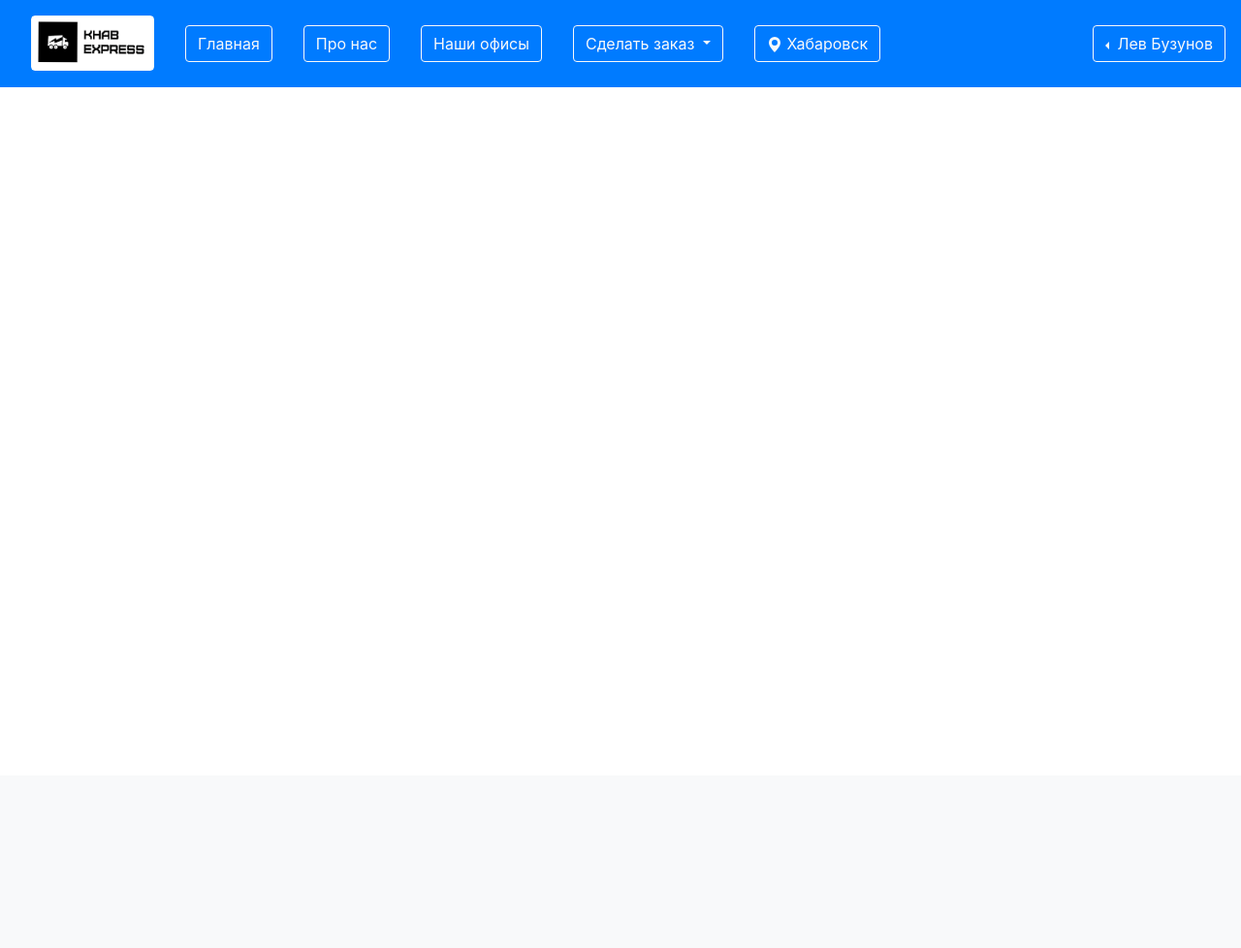
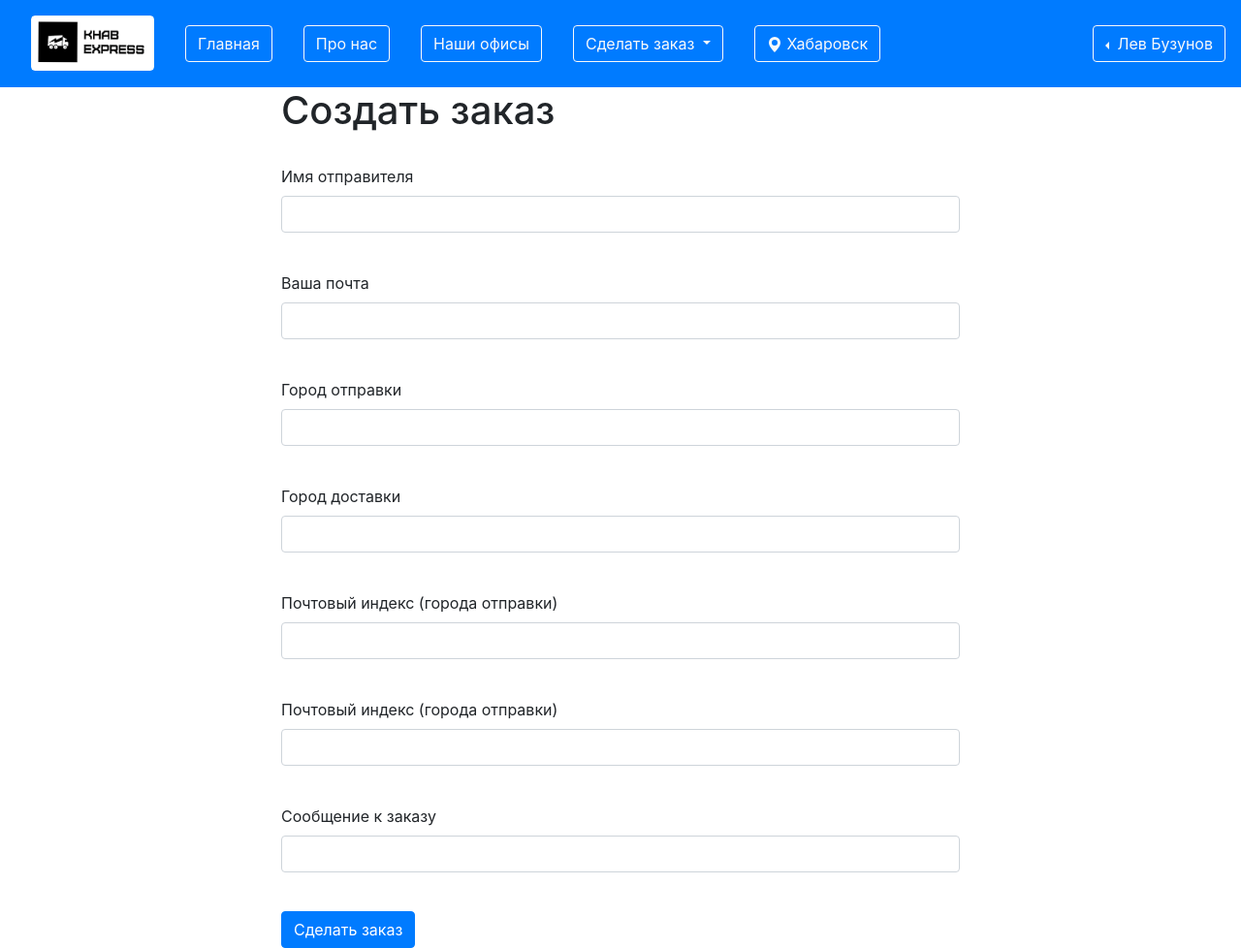
Before and after one commit to sokeri-shit-it/improved-school-train, a Flask app: page /delivery in a window 1280 px wide. Shown: the whole page at 97% size. Before the commit the page ends 90 px from the top, so only its background shows below. Run offline with Flask 2, Linux system fonts and the light colour scheme; a user stored in the database is signed in; some libraries are stand-ins or nearby versions.

Commit message:
Доработка страниц с заказами

```diff
--- a/data/__all_models.py
+++ b/data/__all_models.py
@@ -1 +1,2 @@
+from . import delivery_and_orders
 from . import users
--- a/form/users.py
+++ b/form/users.py
@@ -1,5 +1,5 @@
 from flask_wtf import FlaskForm
-from wtforms import PasswordField, StringField, SubmitField, BooleanField
+from wtforms import PasswordField, StringField, SubmitField, BooleanField, IntegerField
 from wtforms.fields.html5 import EmailField
 from wtforms.validators import DataRequired
 
@@ -21,8 +21,29 @@ class LoginForm(FlaskForm):
 
 
 class EditProfileForm(FlaskForm):
-    username = StringField('Username', validators=[DataRequired()])
+    username = StringField('Имя', validators=[DataRequired()])
     password = PasswordField('Пароль', validators=[DataRequired()])
     email = EmailField('Почта', validators=[DataRequired()])
     city = StringField('Ваш город', validators=[DataRequired()])
-    submit = SubmitField('Submit')
+    submit = SubmitField('Сохранить')
+
+
+class DeliveryForm(FlaskForm):
+    username = StringField('Имя отправителя', validators=[DataRequired()])
+    email = StringField('Ваша почта', validators=[DataRequired()])
+
+    delivery_city = StringField('Город отправки', validators=[DataRequired()])
+    forwarding_city = StringField('Город доставки', validators=[DataRequired()])
+
+    forwarding_mail_city = IntegerField('Почтовый индекс (города отправки)')
+    delivery_mail_city = IntegerField('Почтовый индекс (города отправки)')
+
+    order_message = StringField('Сообщение к заказу')
+
+    submit = SubmitField('Сделать заказ')
+
+
+class TrackForm(FlaskForm):
+    random_order_code = IntegerField('Введите код для отслеживания:')
+
+    submit = SubmitField('Получить данные')
--- a/templates/delivery.html
+++ b/templates/delivery.html
@@ -1,10 +1,78 @@
 {% extends 'base.html' %}
 
 {% block title %}
-    Создать заказ
+    Отследить заказ по коду
 {% endblock %}
 
 {% block head %}
-
+<form class="register_form" action="" method="post">
+    <h1>Создать заказ</h1><br>
+    {{ form.hidden_tag() }}
+    <p>
+        {{ form.username.label }}<br>
+        {{ form.username(class="form-control") }}<br>
+        {% for error in form.username.errors %}
+            <p class="alert alert-danger" role="alert">
+                {{ error }}
+            </p>
+        {% endfor %}
+    </p>
+    <p>
+        {{ form.email.label }}<br>
+        {{ form.email(class="form-control", type="email") }}<br>
+        {% for error in form.email.errors %}
+            <p class="alert alert-danger" role="alert">
+                {{ error }}
+            </p>
+        {% endfor %}
+    </p>
+    <p>
+        {{ form.delivery_city.label }}<br>
+        {{ form.delivery_city(class="form-control") }}<br>
+        {% for error in form.delivery_city.errors %}
+            <p class="alert alert-danger" role="alert">
+                {{ error }}
+            </p>
+        {% endfor    %}
+    </p>
+    <p>
+        {{ form.forwarding_city.label }}<br>
+        {{ form.forwarding_city(class="form-control") }}<br>
+        {% for error in form.forwarding_city.errors %}
+            <p class="alert alert-danger" role="alert">
+                {{ error }}
+            </p>
+        {% endfor %}
+    </p>
+    <p>
+        {{ form.forwarding_mail_city.label }}<br>
+        {{ form.forwarding_mail_city(class="form-control") }}<br>
+        {% for error in form.forwarding_mail_city.errors %}
+            <p class="alert alert-danger" role="alert">
+                {{ error }}
+            </p>
+        {% endfor %}
+    </p>
+    <p>
+        {{ form.delivery_mail_city.label }}<br>
+        {{ form.delivery_mail_city(class="form-control") }}<br>
+        {% for error in form.delivery_mail_city.errors %}
+            <p class="alert alert-danger" role="alert">
+                {{ error }}
+            </p>
+        {% endfor %}
+    </p>
+    <p>
+        {{ form.order_message.label }}<br>
+        {{ form.order_message(class="form-control") }}<br>
+        {% for error in form.order_message.errors %}
+            <p class="alert alert-danger" role="alert">
+                {{ error }}
+            </p>
+        {% endfor %}
+    </p>
+    <p>{{ form.submit(type="submit", class="btn btn-primary") }}</p>
+    {{message}}
+</form>
 
 {% endblock %}
--- a/templates/settings.html
+++ b/templates/settings.html
@@ -34,7 +34,7 @@
             <p class="alert alert-danger" role="alert">
                 {{ error }}
             </p>
-        {% endfor    %}
+        {% endfor%}
     </p>
         <p>
         {{ form.city.label }}<br>
--- a/yan_flask.py
+++ b/yan_flask.py
@@ -1,11 +1,13 @@
 import os
 import sqlalchemy
+import requests
 
 from flask import Flask, render_template, redirect, request
 from data import db_session
 from data.users import User
-from form.users import RegisterForm, LoginForm, EditProfileForm
+from form.users import RegisterForm, LoginForm, EditProfileForm, DeliveryForm, TrackForm
 from flask_login import LoginManager, login_user, logout_user, login_required
+from data.delivery_and_orders import Delivery_and_Orders
 from werkzeug.security import generate_password_hash, check_password_hash
 
 
@@ -121,15 +123,37 @@ def edit_profile():
 @app.route('/delivery', methods=['GET', 'POST'])
 @login_required
 def delivery():
+    form = DeliveryForm()
     db_session.global_init('db/delivery_and_orders.db')
     db_secc = db_session.create_session()
-    return render_template('delivery.html')
+    if form.validate_on_submit():
+        print('db')
+        return redirect('/profile')
+        db_secc.commit()
+    return render_template('delivery.html', form=form)
 
 
 @app.route('/track_delivery', methods=['GET', 'POST'], endpoint='track_delivery')
 @login_required
 def track_order():
-    return render_template('track.html')
+    form = TrackForm()
+    db_session.global_init('db/delivery_and_orders.db')
+    db_secc = db_session.create_session()
+    if form.validate_on_submit():
+        map_request = "http://static-maps.yandex.ru/1.x/?ll=37.530887,55.703118&spn=0.002,0.002&l=map"
+        response = requests.get(map_request)
+
+        if not response:
+            print("Ошибка выполнения запроса:")
+            print(map_request)
+            print("Http статус:", response.status_code, "(", response.reason, ")")
+            sys.exit(1)
+
+        map_file = "static/img/map.png"
+        with open(map_file, "wb") as file:
+            file.write(response.content)
+    db_secc.commit()
+    return render_template('track.html', form=form)
 
 
 if __name__ == '__main__':
```
Also changed, not shown: data/delivery_and_orders.py (+11 -12 lines), templates/track.html (+18 -1 lines), db/delivery_and_orders.db (added), db/user_info.db, static/img/map.png (added), 1 other file.
